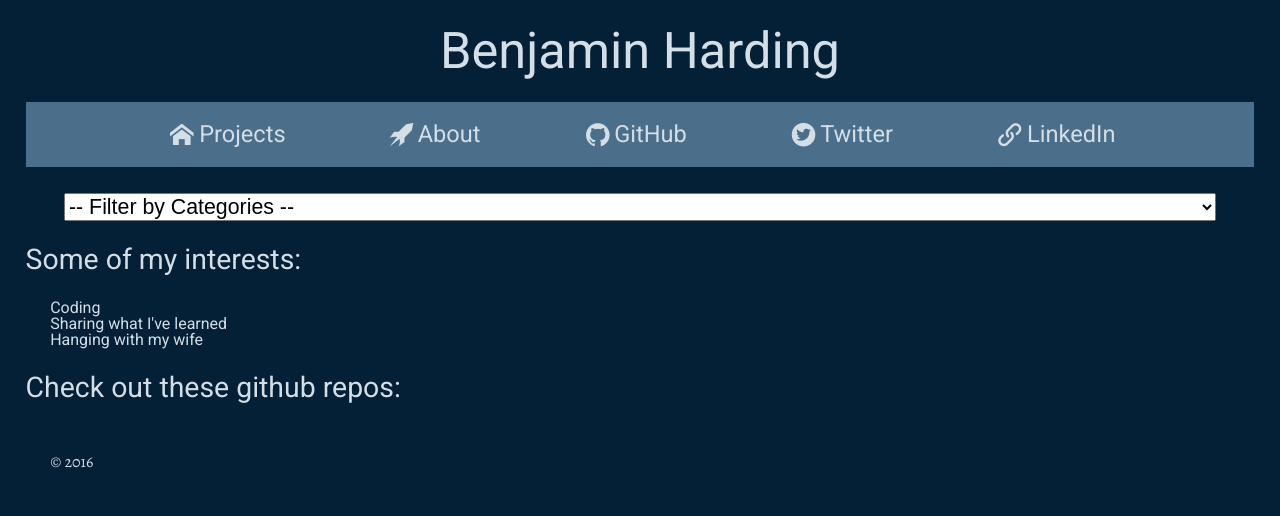
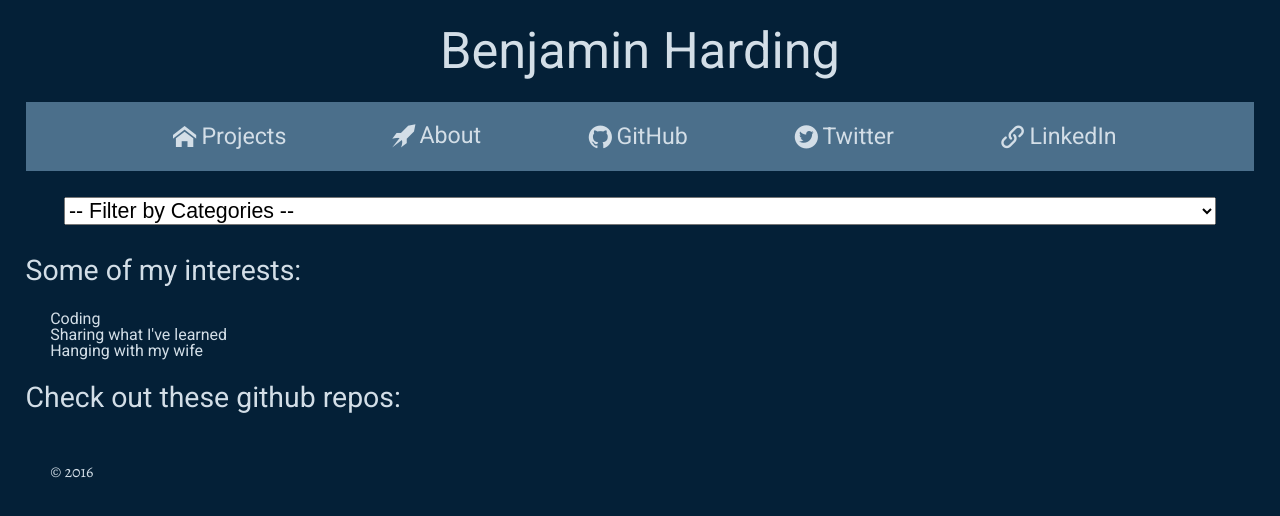
Before and after one commit to bharding2/portfolio, a website: page index.html in a window 1280 px wide. Drawn offline with nearby package versions, Linux system fonts and the light colour scheme; files whose address does not match are found by name.

Commit message:
css fixins

```diff
--- a/css/layout.css
+++ b/css/layout.css
@@ -2,6 +2,10 @@
   display: flex;
   flex-direction: column;
   align-items: center;
+}
+
+#about {
+  margin: 2em 0 0 0;
 }
 
 select{
--- a/css/module.css
+++ b/css/module.css
@@ -8,6 +8,7 @@ nav a {
   justify-content: flex-start;
   text-decoration: none;
   color: #D3DEE7;
+  padding: 2%;
 }
 
 nav ul {
@@ -24,16 +25,16 @@ nav:hover ul {
 
 nav li {
   display: inline;
+  margin: 0;
+  font-size: 1.777em;
   padding: 2%;
-  margin: 0;
-  font-size: 0.83em;
 }
 
 nav li span {
   margin: 0 5% 0 0;
 }
 
-nav li:hover {
+nav a:hover {
   background-color: #4C9475;
 }
 
@@ -71,7 +72,11 @@ nav li:hover {
     padding: 0 7% 0 7%;
   }
 
-  nav a {
-    font-size: 1.777em;
+  nav li {
+    font-size: 1.45em;
+  }
+
+  nav li:hover {
+    background-color: #4C9475;
   }
 }
--- a/index.html
+++ b/index.html
@@ -72,7 +72,6 @@
     <script src="/vendor/jquery-1.12.0.js"></script>
     <script src="/vendor/handlebars.js"></script>
     <script src="/vendor/page.js"></script>
-    <script src="/scripts/githubToken.js"></script>
     <script src="/scripts/portfolio.js"></script>
     <script src="/scripts/portfolioview.js"></script>
     <script src="/scripts/repo.js"></script>
```
